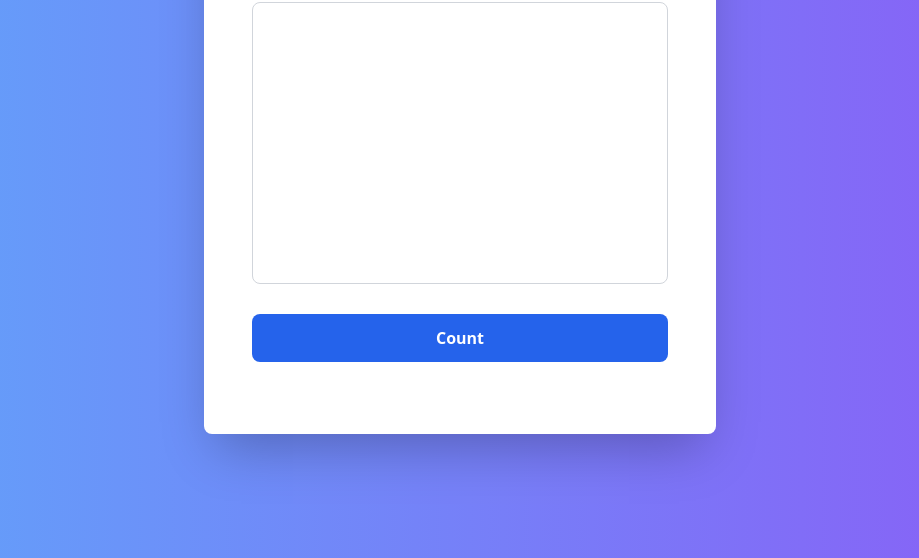
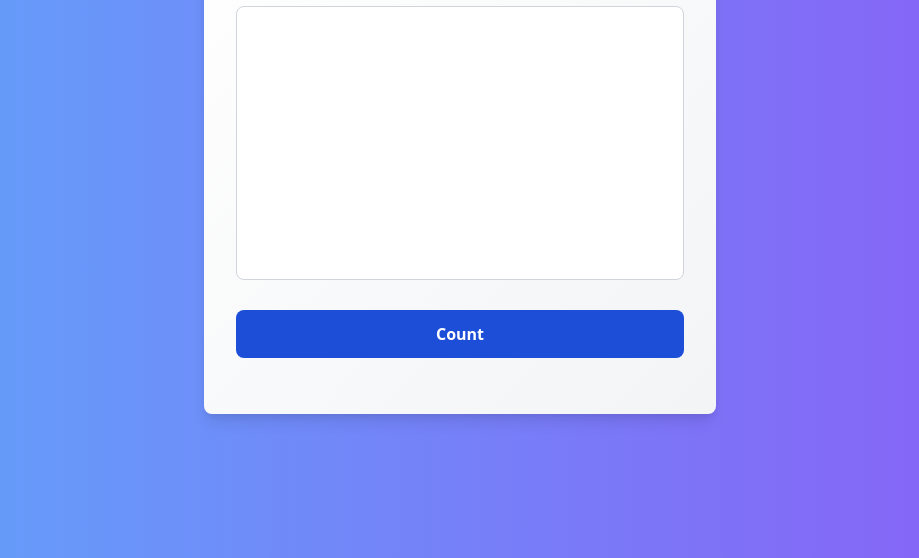
Before and after one commit to PawiX25/CountMyWords, a plain HTML site: page index.html in a window 1280 px wide. Shown: the part 242-800 px from the top of the page, without its empty margins (180-1099 px from the left). Drawn offline with nearby package versions, Linux system fonts and the light colour scheme.

Commit message:
Enhance UI with gradient container and improved button effects

```diff
--- a/index.html
+++ b/index.html
@@ -13,14 +13,14 @@
     </style>
 </head>
 <body class="bg-gradient-to-r from-blue-400 to-purple-500 min-h-screen flex items-center justify-center">
-    <div class="bg-white p-12 rounded-lg shadow-2xl w-full max-w-lg">
+    <div class="bg-gradient-to-br from-white to-gray-100 p-8 rounded-lg shadow-lg w-full max-w-lg">
         <h1 class="text-5xl font-extrabold mb-6 text-center text-gray-800">Word Count</h1>
 
-        <textarea id="input" rows="10" class="w-full p-5 border border-gray-300 rounded-lg mb-6 resize-none input-field focus:outline-none transition duration-300 ease-in-out"></textarea>
+        <textarea id="input" rows="10" class="w-full p-4 border border-gray-300 rounded-lg mb-6 resize-none input-field focus:outline-none transition-all duration-300 ease-in-out"></textarea>
 
-        <button id="countButton" class="w-full bg-blue-600 hover:bg-blue-800 text-white font-semibold py-3 px-6 rounded-lg transition duration-300 ease-in-out focus:outline-none focus:ring-2 focus:ring-blue-500">Count</button>
+        <button id="countButton" class="w-full bg-blue-700 hover:bg-blue-800 text-white font-semibold py-3 px-6 rounded-lg transition-transform duration-300 ease-in-out transform hover:scale-105 focus:outline-none focus:ring-2 focus:ring-blue-500">Count</button>
 
-        <p id="result" class="mt-6 text-xl text-center text-gray-800 font-medium"></p>
+        <p id="result" class="mt-6 text-xl text-center text-gray-900 font-medium"></p>
     </div>
 
     <script src="script.js"></script>
```
